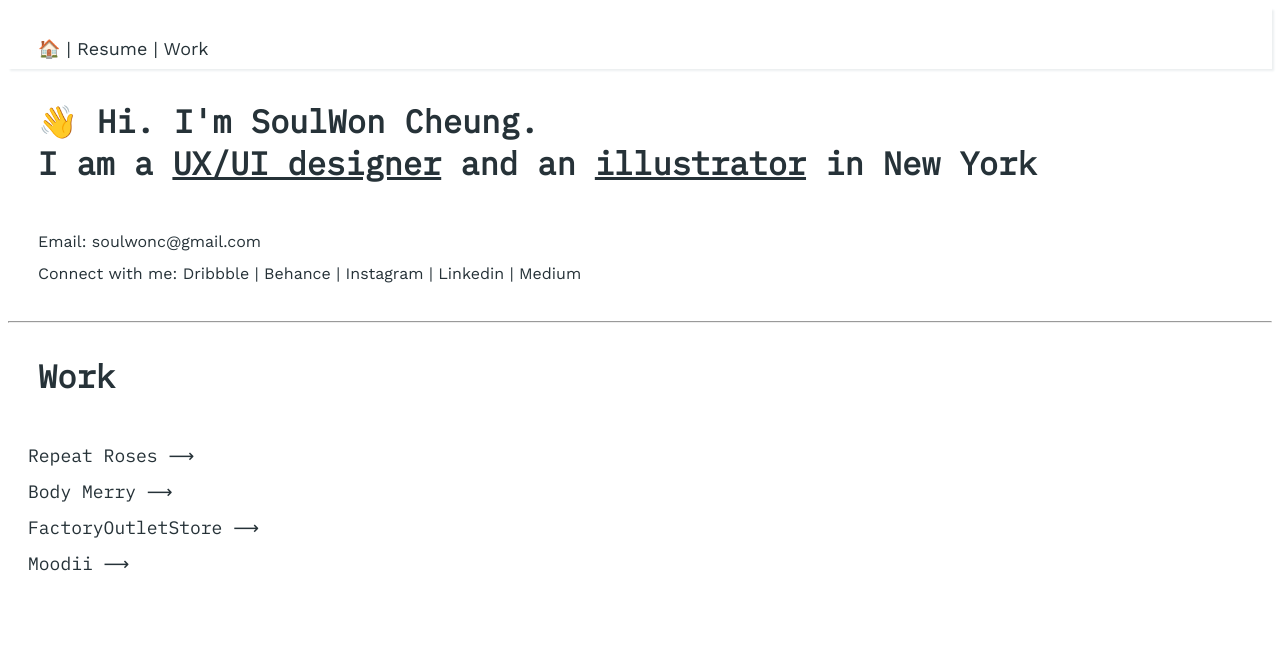
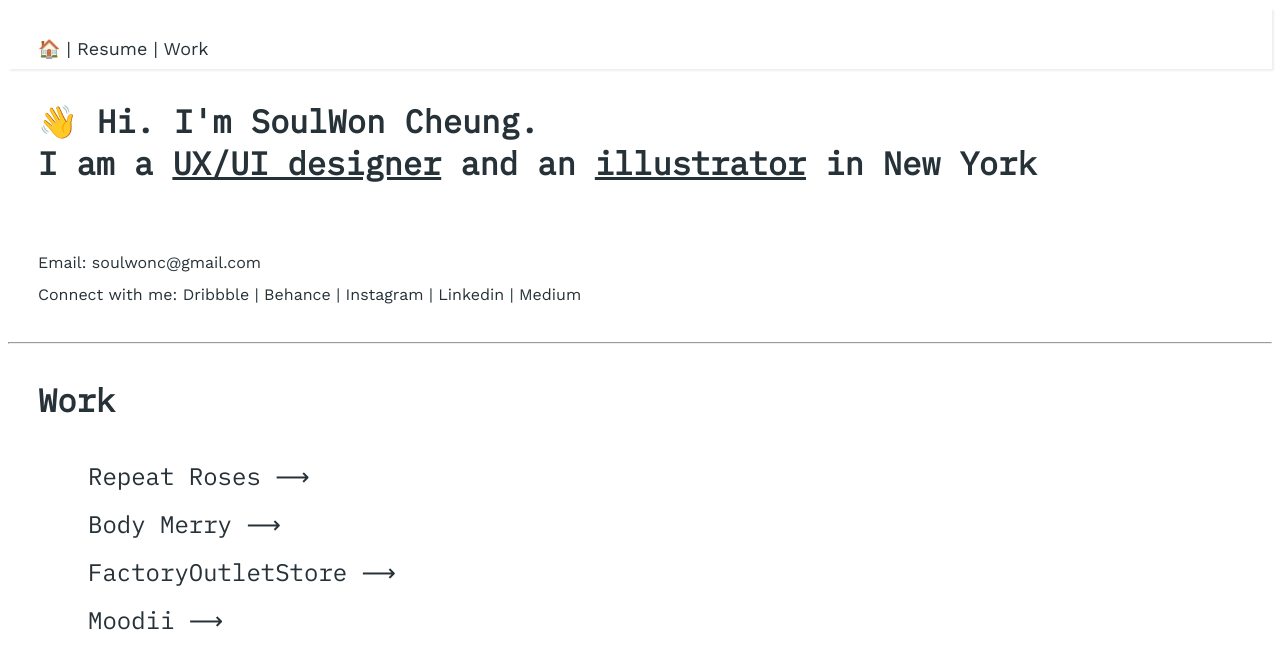
Before and after one commit to scheung85/SoulWon-Portfolio, a plain HTML site: page index.html in a window 1280 px wide. Drawn offline with nearby package versions, Linux system fonts and the light colour scheme; a script that the page names is missing.

Commit message:
Update style.css

```diff
--- a/style.css
+++ b/style.css
@@ -2,13 +2,6 @@
     background-color: white;
 }
 */
-
-@media only screen and (max-device-width: 480px) {
-    }
-div#header h1 {
-            font-size: 80%;
-      }
-
 nav {
   color: #263238;
   text-align: left;
@@ -25,13 +18,24 @@ nav {
 
 }
 
-h1 {
+.intro {
     color: #263238;
     text-align: left;
     font-family: 'IBM Plex Mono', monospace;
     padding-top: 10px;
     padding-right: 30px;
     padding-bottom: 10px;
+    padding-left: 30px;
+    /* background-color: #eeeeee; */
+}
+
+.title {
+    color: #263238;
+    text-align: left;
+    font-family: 'IBM Plex Mono', monospace;
+    padding-top: 5px;
+    padding-right: 30px;
+    padding-bottom: 5px;
     padding-left: 30px;
     /* background-color: #eeeeee; */
 }
@@ -103,14 +107,14 @@ body {
 	background-size: 400% 400%;
 }
 
-.casestudy{
+.casestudy {
     color: #263238;
     text-align: left;
-    font-size: 18px;
+    font-size: 24px;
     font-family: 'IBM Plex Mono', monospace;
-    padding-top: 10px;
+    padding-top: 5px;
     padding-right: 30px;
     padding-bottom: 30px;
-    padding-left: 20px;
+    padding-left: 80px;
     line-height: 2;
   }
```
